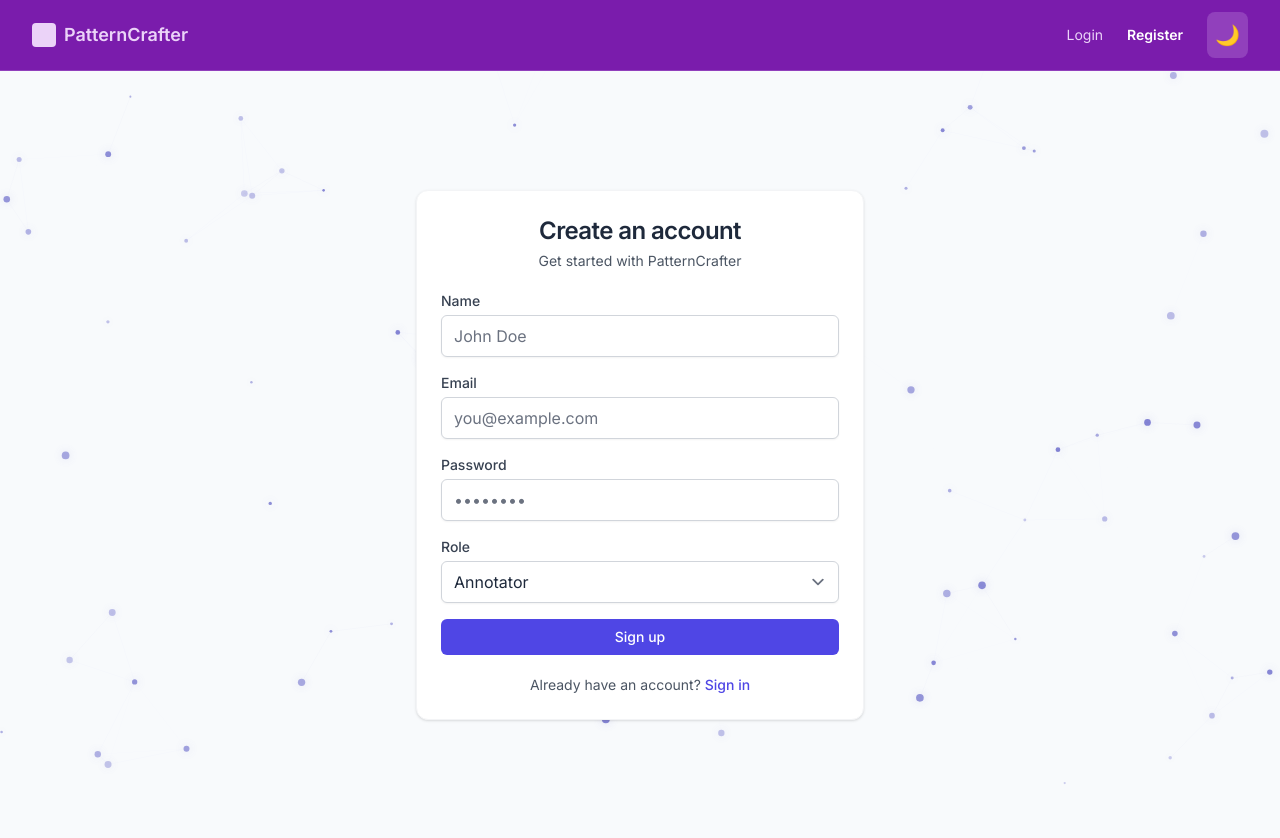
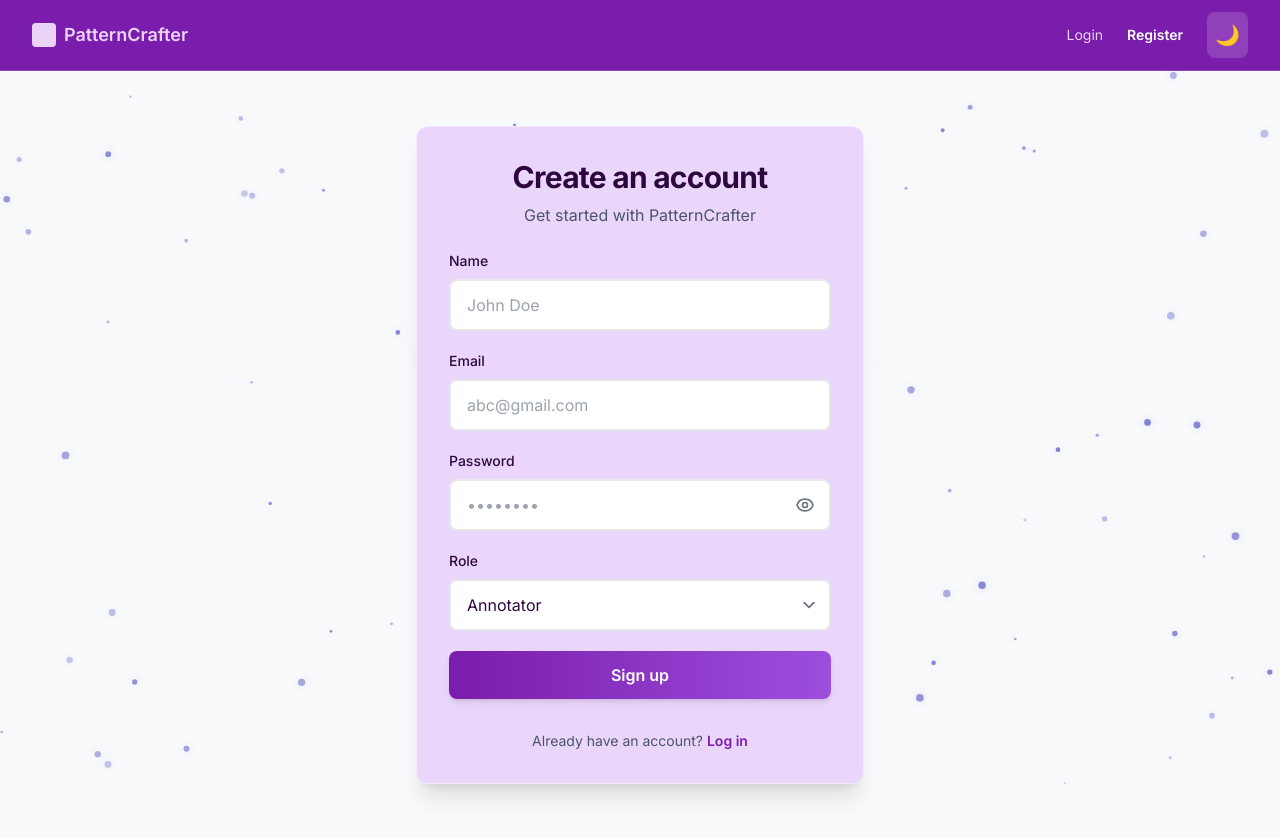
Before and after one commit to TAUSEEF-01/PatternCrafter, a React (Vite) app in the folder apps/annotation_frontend/: page /register in a window 1280 px wide. Built offline with nearby package versions, Linux system fonts and the light colour scheme; no server answers.

Commit message:
update ui

```diff
--- a/apps/annotation_frontend/src/pages/LoginPage.tsx
+++ b/apps/annotation_frontend/src/pages/LoginPage.tsx
@@ -11,6 +11,7 @@ export default function LoginPage() {
   const [password, setPassword] = useState('');
   const [error, setError] = useState<string | null>(null);
   const [loading, setLoading] = useState(false);
+  const [showPassword, setShowPassword] = useState(false);
 
   const onSubmit = async (e: FormEvent) => {
     e.preventDefault();
@@ -27,48 +28,95 @@ export default function LoginPage() {
   };
 
   return (
-    <div className="flex min-h-[calc(100vh-5rem)] items-center justify-center">
-      <div className="card w-full max-w-md">
-        <div className="card-body space-y-5">
+    <div className="flex min-h-[calc(100vh-5rem)] items-center justify-center p-4">
+      <div className="card w-full max-w-md shadow-xl bg-[#EBD6FB] border border-purple-100">
+        <div className="card-body space-y-6 p-8">
           <div className="text-center">
-            <h1 className="card-title text-2xl mb-1">Welcome back</h1>
-            <p className="muted">Sign in to your account</p>
+            <h1 className="text-3xl font-bold mb-2 text-[#2E073F]">Welcome back</h1>
+            <p className="text-gray-600">Log in to your account</p>
           </div>
+
           {error && (
-            <div className="rounded-md bg-red-50 border border-red-200 p-3 text-sm text-red-700">
-              {error}
+            <div className="rounded-lg bg-red-50 border border-red-200 p-4 text-sm text-red-700 flex items-start gap-2">
+              <svg className="w-5 h-5 flex-shrink-0 mt-0.5" fill="currentColor" viewBox="0 0 20 20">
+                <path fillRule="evenodd" d="M10 18a8 8 0 100-16 8 8 0 000 16zM8.707 7.293a1 1 0 00-1.414 1.414L8.586 10l-1.293 1.293a1 1 0 101.414 1.414L10 11.414l1.293 1.293a1 1 0 001.414-1.414L11.414 10l1.293-1.293a1 1 0 00-1.414-1.414L10 8.586 8.707 7.293z" clipRule="evenodd" />
+              </svg>
+              <span>{error}</span>
             </div>
           )}
-          <form onSubmit={onSubmit} className="space-y-4">
+
+          <form onSubmit={onSubmit} className="space-y-5">
             <div>
-              <label className="label">Email</label>
+              <label className="block text-sm font-medium text-[#2E073F] mb-2">
+                Email
+              </label>
               <input
-                className="input"
+                className="w-full px-4 py-3 rounded-lg border-2 border-gray-200 focus:border-[#7A1CAC] focus:outline-none transition-colors text-[#2E073F] placeholder:text-gray-400"
                 type="email"
-                placeholder="you@example.com"
+                placeholder="abc@gmail.com"
                 value={email}
                 onChange={(e) => setEmail(e.target.value)}
                 required
               />
             </div>
+
             <div>
-              <label className="label">Password</label>
+              <label className="block text-sm font-medium text-[#2E073F] mb-2">
+                Password
+              </label>
+              <div className="relative">
                 <input
-                className="input"
-                type="password"
+                  className="w-full px-4 py-3 pr-12 rounded-lg border-2 border-gray-200 focus:border-[#7A1CAC] focus:outline-none transition-colors text-[#2E073F] placeholder:text-gray-400"
+                  type={showPassword ? 'text' : 'password'}
                   placeholder="••••••••"
                   value={password}
                   onChange={(e) => setPassword(e.target.value)}
                   required
                 />
+                <button
+                  type="button"
+                  onClick={() => setShowPassword(!showPassword)}
+                  className="absolute right-3 top-1/2 -translate-y-1/2 text-gray-500 hover:text-[#7A1CAC] transition-colors p-1"
+                  aria-label={showPassword ? 'Hide password' : 'Show password'}
+                >
+                  {showPassword ? (
+                    <svg className="w-5 h-5" fill="none" stroke="currentColor" viewBox="0 0 24 24">
+                      <path strokeLinecap="round" strokeLinejoin="round" strokeWidth={2} d="M13.875 18.825A10.05 10.05 0 0112 19c-4.478 0-8.268-2.943-9.543-7a9.97 9.97 0 011.563-3.029m5.858.908a3 3 0 114.243 4.243M9.878 9.878l4.242 4.242M9.88 9.88l-3.29-3.29m7.532 7.532l3.29 3.29M3 3l3.59 3.59m0 0A9.953 9.953 0 0112 5c4.478 0 8.268 2.943 9.543 7a10.025 10.025 0 01-4.132 5.411m0 0L21 21" />
+                    </svg>
+                  ) : (
+                    <svg className="w-5 h-5" fill="none" stroke="currentColor" viewBox="0 0 24 24">
+                      <path strokeLinecap="round" strokeLinejoin="round" strokeWidth={2} d="M15 12a3 3 0 11-6 0 3 3 0 016 0z" />
+                      <path strokeLinecap="round" strokeLinejoin="round" strokeWidth={2} d="M2.458 12C3.732 7.943 7.523 5 12 5c4.478 0 8.268 2.943 9.542 7-1.274 4.057-5.064 7-9.542 7-4.477 0-8.268-2.943-9.542-7z" />
+                    </svg>
+                  )}
+                </button>
               </div>
-            <button disabled={loading} className="btn btn-primary w-full">
-              {loading ? 'Signing in...' : 'Sign in'}
+            </div>
+
+            <button
+              disabled={loading}
+              className="w-full py-3 rounded-lg font-semibold text-white bg-gradient-to-r from-[#7A1CAC] to-[#9D4EDD] hover:from-[#6A1A9C] hover:to-[#8D3ECD] disabled:opacity-50 disabled:cursor-not-allowed transition-all duration-200 shadow-md hover:shadow-lg transform hover:-translate-y-0.5"
+            >
+              {loading ? (
+                <span className="flex items-center justify-center gap-2">
+                  <svg className="animate-spin h-5 w-5" viewBox="0 0 24 24">
+                    <circle className="opacity-25" cx="12" cy="12" r="10" stroke="currentColor" strokeWidth="4" fill="none" />
+                    <path className="opacity-75" fill="currentColor" d="M4 12a8 8 0 018-8V0C5.373 0 0 5.373 0 12h4zm2 5.291A7.962 7.962 0 014 12H0c0 3.042 1.135 5.824 3 7.938l3-2.647z" />
+                  </svg>
+                  Signing in...
+                </span>
+              ) : (
+                'Log in'
+              )}
             </button>
           </form>
-          <div className="text-center text-sm text-gray-600">
+
+          <div className="text-center text-sm text-gray-600 pt-2">
             Don't have an account?{' '}
-            <Link to="/register" className="text-primary-600 hover:text-primary-700 font-medium">
+            <Link
+              to="/register"
+              className="font-semibold text-[#7A1CAC] hover:text-[#9D4EDD] transition-colors"
+            >
               Sign up
             </Link>
           </div>
--- a/apps/annotation_frontend/src/pages/RegisterPage.tsx
+++ b/apps/annotation_frontend/src/pages/RegisterPage.tsx
@@ -13,6 +13,7 @@ export default function RegisterPage() {
   const [role, setRole] = useState<'annotator' | 'manager'>('annotator');
   const [error, setError] = useState<string | null>(null);
   const [loading, setLoading] = useState(false);
+  const [showPassword, setShowPassword] = useState(false);
 
   const onSubmit = async (e: FormEvent) => {
     e.preventDefault();
@@ -29,55 +30,90 @@ export default function RegisterPage() {
   };
 
   return (
-    <div className="flex min-h-[calc(100vh-5rem)] items-center justify-center">
-      <div className="card w-full max-w-md">
-        <div className="card-body space-y-5">
+    <div className="flex min-h-[calc(100vh-5rem)] items-center justify-center p-4">
+      <div className="card w-full max-w-md shadow-xl bg-[#EBD6FB] border border-purple-100">
+        <div className="card-body space-y-6 p-8">
           <div className="text-center">
-            <h1 className="card-title text-2xl mb-1">Create an account</h1>
-            <p className="muted">Get started with PatternCrafter</p>
+            <h1 className="text-3xl font-bold mb-2 text-[#2E073F]">Create an account</h1>
+            <p className="text-gray-600">Get started with PatternCrafter</p>
           </div>
+
           {error && (
-            <div className="rounded-md bg-red-50 border border-red-200 p-3 text-sm text-red-700">
-              {error}
+            <div className="rounded-lg bg-red-50 border border-red-200 p-4 text-sm text-red-700 flex items-start gap-2">
+              <svg className="w-5 h-5 flex-shrink-0 mt-0.5" fill="currentColor" viewBox="0 0 20 20">
+                <path fillRule="evenodd" d="M10 18a8 8 0 100-16 8 8 0 000 16zM8.707 7.293a1 1 0 00-1.414 1.414L8.586 10l-1.293 1.293a1 1 0 101.414 1.414L10 11.414l1.293 1.293a1 1 0 001.414-1.414L11.414 10l1.293-1.293a1 1 0 00-1.414-1.414L10 8.586 8.707 7.293z" clipRule="evenodd" />
+              </svg>
+              <span>{error}</span>
             </div>
           )}
-          <form onSubmit={onSubmit} className="space-y-4">
+
+          <form onSubmit={onSubmit} className="space-y-5">
             <div>
-              <label className="label">Name</label>
+              <label className="block text-sm font-medium text-[#2E073F] mb-2">
+                Name
+              </label>
               <input
-                className="input"
+                className="w-full px-4 py-3 rounded-lg border-2 border-gray-200 focus:border-[#7A1CAC] focus:outline-none transition-colors text-[#2E073F] placeholder:text-gray-400"
                 placeholder="John Doe"
                 value={name}
                 onChange={(e) => setName(e.target.value)}
                 required
               />
             </div>
+
             <div>
-              <label className="label">Email</label>
+              <label className="block text-sm font-medium text-[#2E073F] mb-2">
+                Email
+              </label>
               <input
-                className="input"
+                className="w-full px-4 py-3 rounded-lg border-2 border-gray-200 focus:border-[#7A1CAC] focus:outline-none transition-colors text-[#2E073F] placeholder:text-gray-400"
                 type="email"
-                placeholder="you@example.com"
+                placeholder="abc@gmail.com"
                 value={email}
                 onChange={(e) => setEmail(e.target.value)}
                 required
               />
             </div>
+
             <div>
-              <label className="label">Password</label>
+              <label className="block text-sm font-medium text-[#2E073F] mb-2">
+                Password
+              </label>
+              <div className="relative">
                 <input
-                className="input"
-                type="password"
+                  className="w-full px-4 py-3 pr-12 rounded-lg border-2 border-gray-200 focus:border-[#7A1CAC] focus:outline-none transition-colors text-[#2E073F] placeholder:text-gray-400"
+                  type={showPassword ? 'text' : 'password'}
                   placeholder="••••••••"
                   value={password}
                   onChange={(e) => setPassword(e.target.value)}
                   required
                 />
+                <button
+                  type="button"
+                  onClick={() => setShowPassword(!showPassword)}
+                  className="absolute right-3 top-1/2 -translate-y-1/2 text-gray-500 hover:text-[#7A1CAC] transition-colors p-1"
+                  aria-label={showPassword ? 'Hide password' : 'Show password'}
+                >
+                  {showPassword ? (
+                    <svg className="w-5 h-5" fill="none" stroke="currentColor" viewBox="0 0 24 24">
+                      <path strokeLinecap="round" strokeLinejoin="round" strokeWidth={2} d="M13.875 18.825A10.05 10.05 0 0112 19c-4.478 0-8.268-2.943-9.543-7a9.97 9.97 0 011.563-3.029m5.858.908a3 3 0 114.243 4.243M9.878 9.878l4.242 4.242M9.88 9.88l-3.29-3.29m7.532 7.532l3.29 3.29M3 3l3.59 3.59m0 0A9.953 9.953 0 0112 5c4.478 0 8.268 2.943 9.543 7a10.025 10.025 0 01-4.132 5.411m0 0L21 21" />
+                    </svg>
+                  ) : (
+                    <svg className="w-5 h-5" fill="none" stroke="currentColor" viewBox="0 0 24 24">
+                      <path strokeLinecap="round" strokeLinejoin="round" strokeWidth={2} d="M15 12a3 3 0 11-6 0 3 3 0 016 0z" />
+                      <path strokeLinecap="round" strokeLinejoin="round" strokeWidth={2} d="M2.458 12C3.732 7.943 7.523 5 12 5c4.478 0 8.268 2.943 9.542 7-1.274 4.057-5.064 7-9.542 7-4.477 0-8.268-2.943-9.542-7z" />
+                    </svg>
+                  )}
+                </button>
               </div>
+            </div>
+
             <div>
-              <label className="label">Role</label>
+              <label className="block text-sm font-medium text-[#2E073F] mb-2">
+                Role
+              </label>
               <select
-                className="select"
+                className="w-full px-4 py-3 rounded-lg border-2 border-gray-200 focus:border-[#7A1CAC] focus:outline-none transition-colors text-[#2E073F] bg-white"
                 value={role}
                 onChange={(e) => setRole(e.target.value as 'annotator' | 'manager')}
               >
@@ -85,14 +121,32 @@ export default function RegisterPage() {
                 <option value="manager">Manager</option>
               </select>
             </div>
-            <button disabled={loading} className="btn btn-primary w-full">
-              {loading ? 'Creating account...' : 'Sign up'}
+
+            <button
+              disabled={loading}
+              className="w-full py-3 rounded-lg font-semibold text-white bg-gradient-to-r from-[#7A1CAC] to-[#9D4EDD] hover:from-[#6A1A9C] hover:to-[#8D3ECD] disabled:opacity-50 disabled:cursor-not-allowed transition-all duration-200 shadow-md hover:shadow-lg transform hover:-translate-y-0.5"
+            >
+              {loading ? (
+                <span className="flex items-center justify-center gap-2">
+                  <svg className="animate-spin h-5 w-5" viewBox="0 0 24 24">
+                    <circle className="opacity-25" cx="12" cy="12" r="10" stroke="currentColor" strokeWidth="4" fill="none" />
+                    <path className="opacity-75" fill="currentColor" d="M4 12a8 8 0 018-8V0C5.373 0 0 5.373 0 12h4zm2 5.291A7.962 7.962 0 014 12H0c0 3.042 1.135 5.824 3 7.938l3-2.647z" />
+                  </svg>
+                  Creating account...
+                </span>
+              ) : (
+                'Sign up'
+              )}
             </button>
           </form>
-          <div className="text-center text-sm text-gray-600">
+
+          <div className="text-center text-sm text-gray-600 pt-2">
             Already have an account?{' '}
-            <Link to="/login" className="text-primary-600 hover:text-primary-700 font-medium">
-              Sign in
+            <Link
+              to="/login"
+              className="font-semibold text-[#7A1CAC] hover:text-[#9D4EDD] transition-colors"
+            >
+              Log in
             </Link>
           </div>
         </div>
--- a/apps/annotation_frontend/src/pages/WelcomePage.tsx
+++ b/apps/annotation_frontend/src/pages/WelcomePage.tsx
@@ -68,7 +68,7 @@ export default function WelcomePage() {
             Craft, annotate, and evaluate conversational AI datasets and templates—all in
             one powerful, unified workspace.
           </p>
-          <div style={{ display: 'flex', gap: '1rem', justifyContent: 'center', flexWrap: 'wrap' }}>
+          {/* <div style={{ display: 'flex', gap: '1rem', justifyContent: 'center', flexWrap: 'wrap' }}>
             <button
               onClick={() => navigate('/register')}
               style={{
@@ -126,7 +126,7 @@ export default function WelcomePage() {
             >
               Sign In
             </button>
-          </div>
+          </div> */}
         </section>
 
         {/* Features */}
```
Also changed, not shown: apps/annotation_frontend/src/components/NavBar.tsx (+104 -70 lines). Lines whose indentation alone changed are shown as unchanged.
